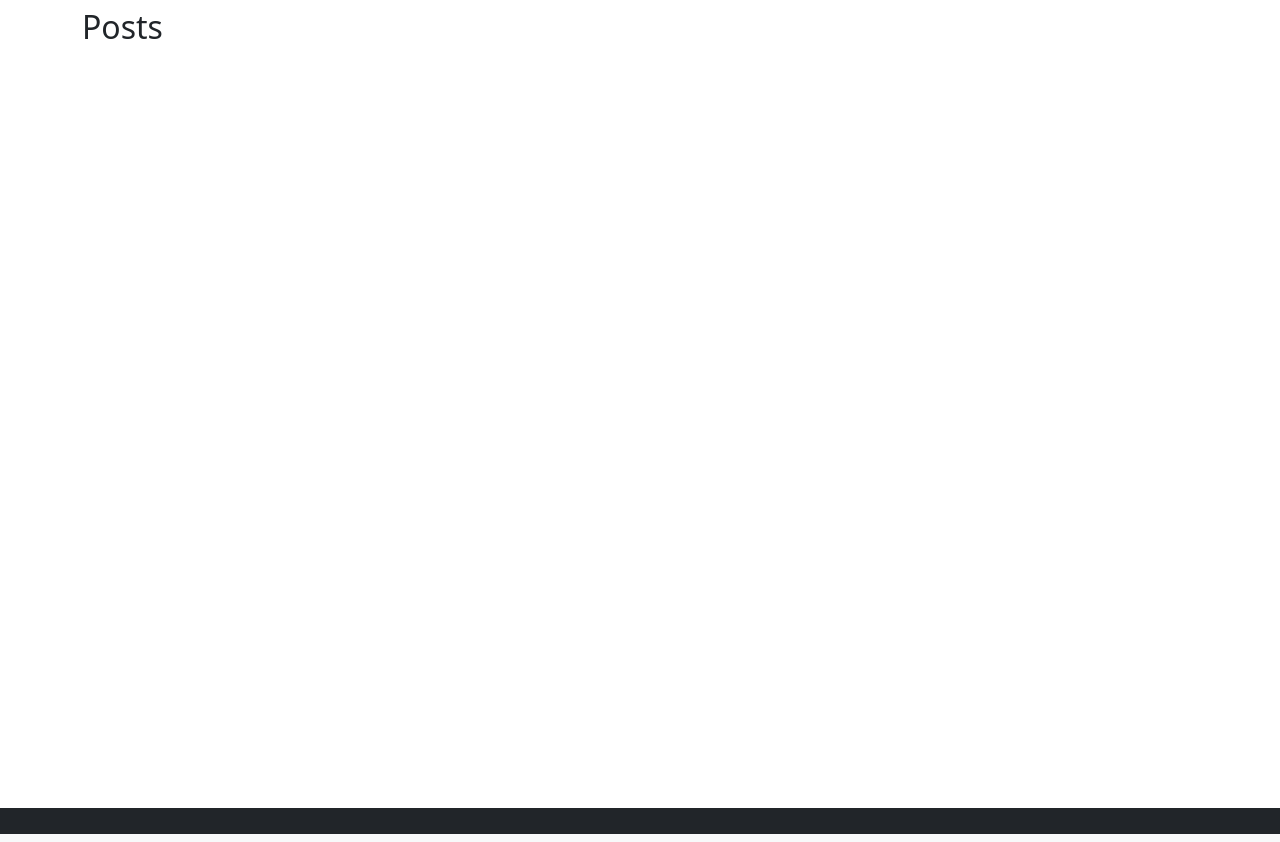
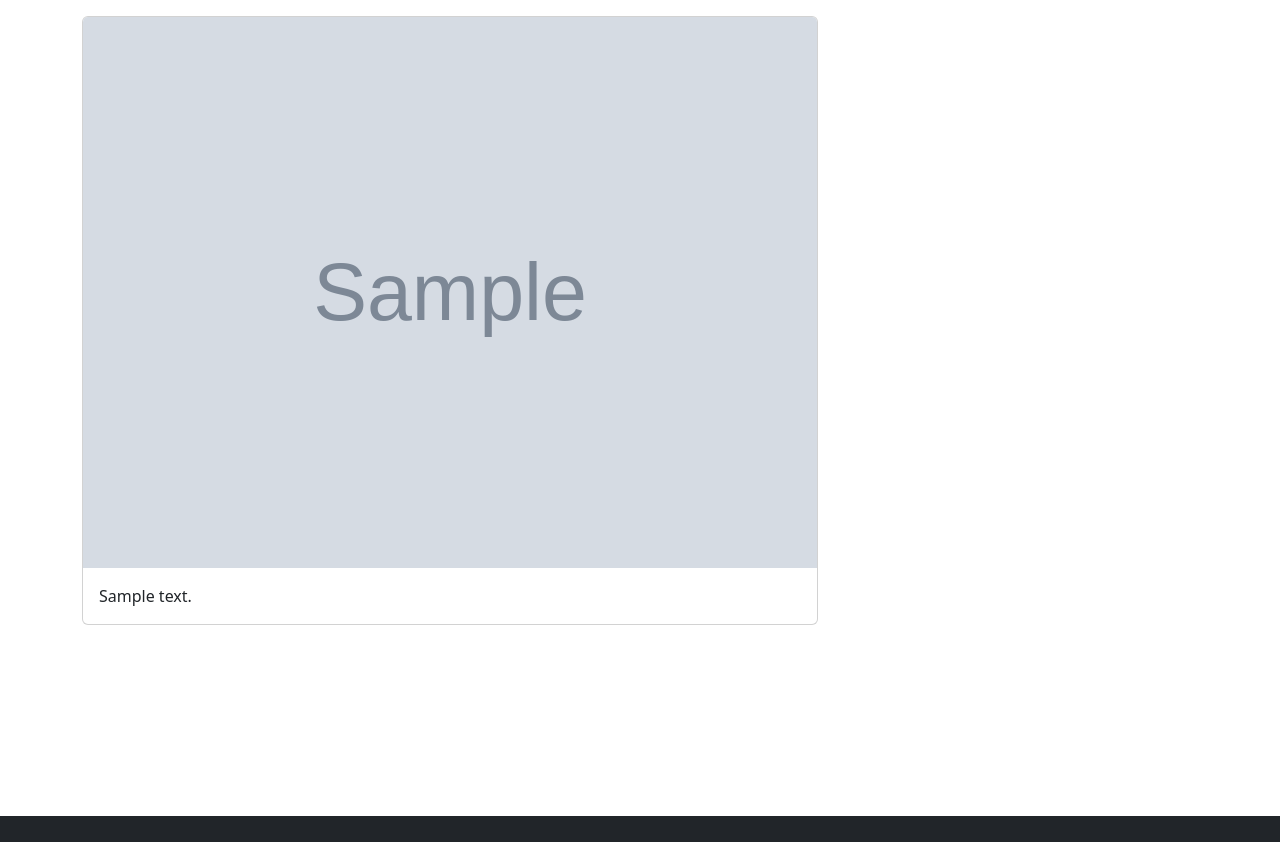
Before and after one commit to ofcskn/django_social_media_basic, a Django app: template core/templates/core/index.html in a window 1280 px wide. Shown: the part 56-898 px from the top of the page. Run offline with Django 4.2, Linux system fonts and the light colour scheme; tables that the repository leaves empty hold one stand-in row (values such as "Sample post"); the template is opened without the code that fills it: values that come from a table or form of the project are taken from there, most other values are stand-ins (such as "Sample title", 1, 10 or a date in 2020); grey boxes marked "Sample" are stand-in pictures.

Commit message:
Post card is added

```diff
--- a/core/templates/core/index.html
+++ b/core/templates/core/index.html
@@ -4,14 +4,16 @@
 
 {% block content %}
 
-<h2>Posts</h2>
-
 {% if posts|length > 0 %}
+<div class="row">
     {% for post in posts %}
-        {% include 'partials/_post.html' with post=post %}
+    <div class="col-md-8">
+        {% include "core/partials/_post.html" with post=post %}
+    </div>
     {%endfor%}
+</div>
 {% else %}
-    <p>No posts</p>
+<p>No posts</p>
 {% endif %}
 
 {% endblock %}
--- a/core/templates/core/partials/_post.html
+++ b/core/templates/core/partials/_post.html
@@ -0,0 +1,8 @@
+{% load static %}
+
+<div class="card mb-3">
+    <img src="media/{{post.image}}" class="card-img-top" alt="...">
+    <div class="card-body">
+        <p class="card-text">{{post.description}}</p>
+    </div>
+</div>
--- a/layouts/partials/_navbar.html
+++ b/layouts/partials/_navbar.html
@@ -1,4 +1,4 @@
-<nav class="navbar navbar-expand-lg bg-light mb-2">
+<nav class="navbar navbar-expand-lg bg-light mb-3">
     <div class="container-fluid">
       <a class="navbar-brand" href="/">{{app_name}}</a>
       <button class="navbar-toggler" type="button" data-bs-toggle="collapse" data-bs-target="#navbarSupportedContent" aria-controls="navbarSupportedContent" aria-expanded="false" aria-label="Toggle navigation">
```
